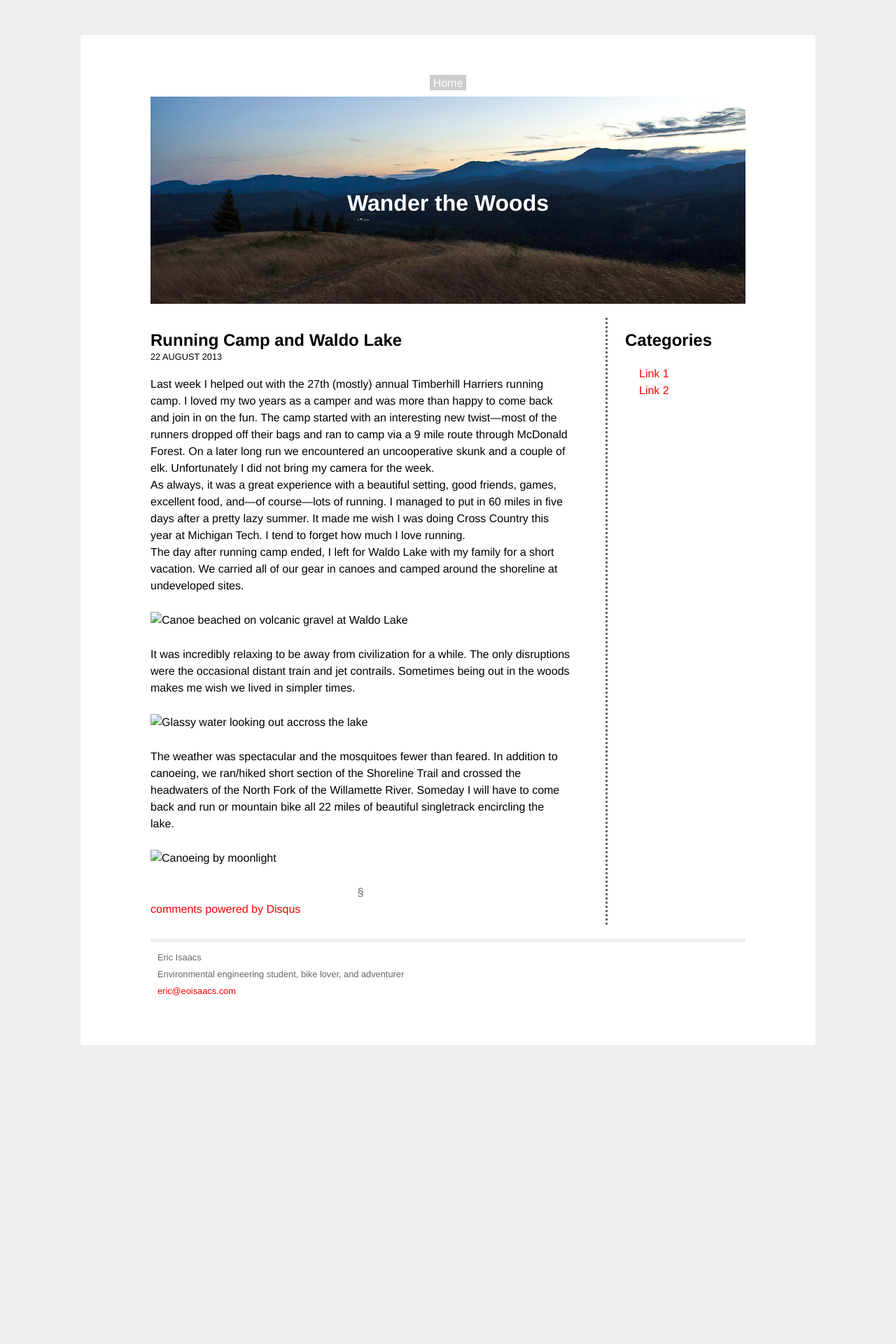
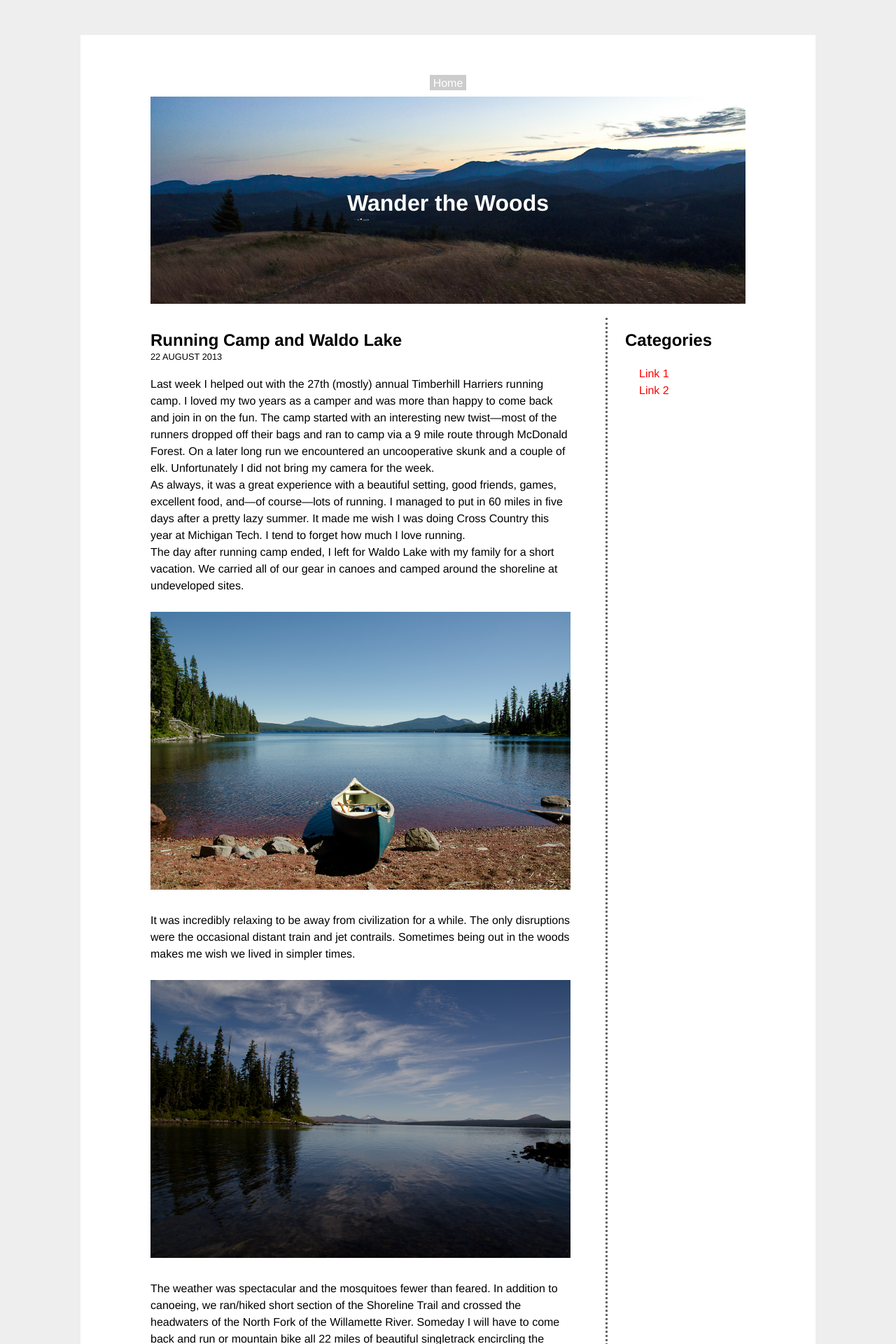
Before and after one commit to eoisaacs/eoisaacs.github.io, a Jekyll site: the page built from _posts/2013-08-22-running-camp-and-waldo-lake.md, in a window 1280 px wide. Shown: the top 1920 px of the page at 70% size. Built offline with Jekyll 4.4.1, drawn with Linux system fonts in a browser that asks for light colours; Markdown is read by kramdown in place of the engine named in the settings; comment, search, counter and statistics services are not loaded; before the commit the page ends 1543 px from its top, so only the background shows below that.

Commit message:
picture urls fixed

```diff
--- a/_posts/2013-08-22-running-camp-and-waldo-lake.md
+++ b/_posts/2013-08-22-running-camp-and-waldo-lake.md
@@ -10,12 +10,12 @@ As always, it was a great experience with a beautiful setting, good friends, gam
 
 The day after running camp ended, I left for Waldo Lake with my family for a short vacation. We carried all of our gear in canoes and camped around the shoreline at undeveloped sites.
 
-![Canoe beached on volcanic gravel at Waldo Lake](eoisaacs.github.io/images/2013-08-22-img1.jpg)
+![Canoe beached on volcanic gravel at Waldo Lake](http://eoisaacs.github.io/images/2013-08-22-img1.jpg)
 
 It was incredibly relaxing to be away from civilization for a while. The only disruptions were the occasional distant train and jet contrails. Sometimes being out in the woods makes me wish we lived in simpler times.
 
-![Glassy water looking out accross the lake](eoisaacs.github.io/images/2013-08-22-img2.jpg)
+![Glassy water looking out accross the lake](http://eoisaacs.github.io/images/2013-08-22-img2.jpg)
 
 The weather was spectacular and the mosquitoes fewer than feared. In addition to canoeing, we ran/hiked short section of the Shoreline Trail and crossed the headwaters of the North Fork of the Willamette River. Someday I will have to come back and run or mountain bike all 22 miles of beautiful singletrack encircling the lake.
 
-![Canoeing by moonlight](eoisaacs.github.io/images/2013-08-22-img3.jpg)
+![Canoeing by moonlight](http://eoisaacs.github.io/images/2013-08-22-img3.jpg)
```
Also changed, not shown: _posts/2013-08-03-the-beginning.md (+1 -1 lines), 1 other file.
